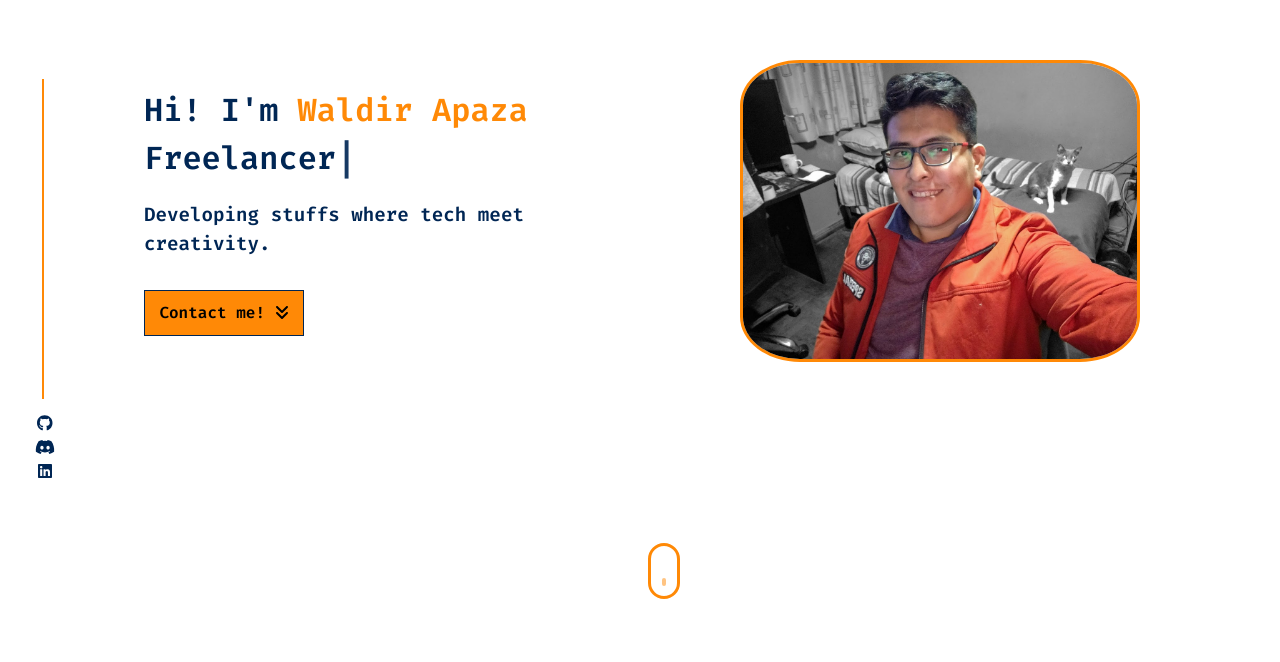
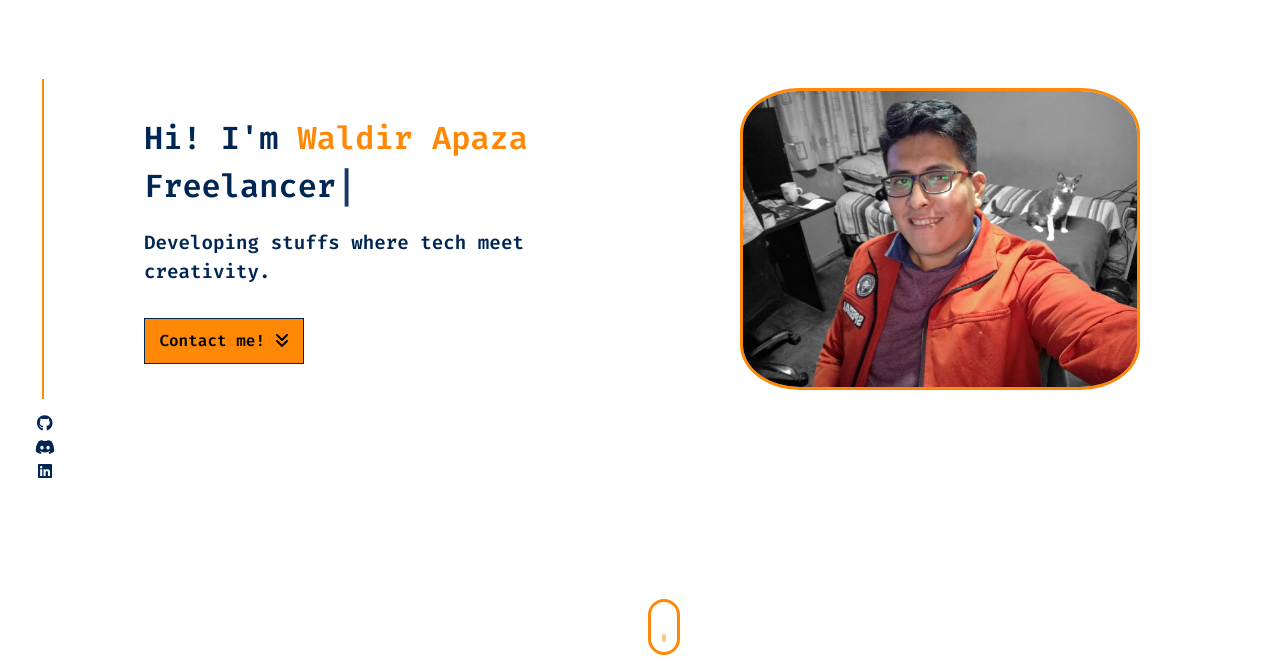
Before and after one commit to waldir-xam/Portfolio, a React (Vite) app: page / in a window 1280 px wide. Shown: the part 121-783 px from the top of the page. Built offline with nearby package versions, Linux system fonts and the light colour scheme.

Commit message:
hero vh adjusted

```diff
--- a/src/pages/Home/Home.scss
+++ b/src/pages/Home/Home.scss
@@ -44,7 +44,7 @@
         height: 100vh;
         width: 100%;
         @media (max-width: 599px) {
-          height: 100vh;
+          height: 93vh;
         }
         @media (min-width: 600px) and (max-width: 991px) {
           height: 100vh;
@@ -53,7 +53,7 @@
           height: 90vh;
         }
         @media (min-width: 1200px) {
-          height: 90vh;
+          height: 100vh;
         }
         .hero-container {
           width: 100%;
```
